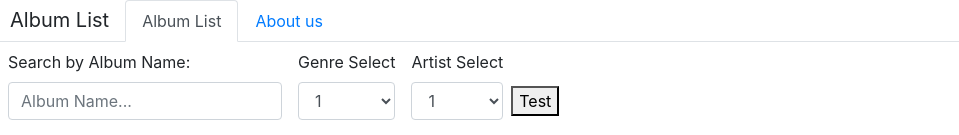
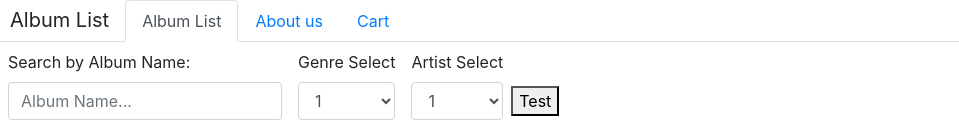
Before and after one commit to mpp04/revature_project_2, an Angular app in the folder album-project/: page / in a window 1280 px wide. Shown: the top 135 px of the page, without its empty margins (0-959 px from the left). Built offline with nearby package versions, Linux system fonts and the light colour scheme.

Commit message:
add cart to nav

```diff
--- a/album-project/src/app/album-banner/album-banner.component.html
+++ b/album-project/src/app/album-banner/album-banner.component.html
@@ -8,5 +8,11 @@
       <a ngbNavLink>About us</a>
       <ng-template ngbNavContent><app-about-us></app-about-us></ng-template>
     </li>
+    <li ngbNavItem>
+      <div class="cart">
+        <a ngbNavLink>Cart</a>
+        <ng-template ngbNavContent><app-user-cart></app-user-cart></ng-template>
+      </div>
+    </li>
   </ul>
   <div [ngbNavOutlet]="nav"></div>
```
